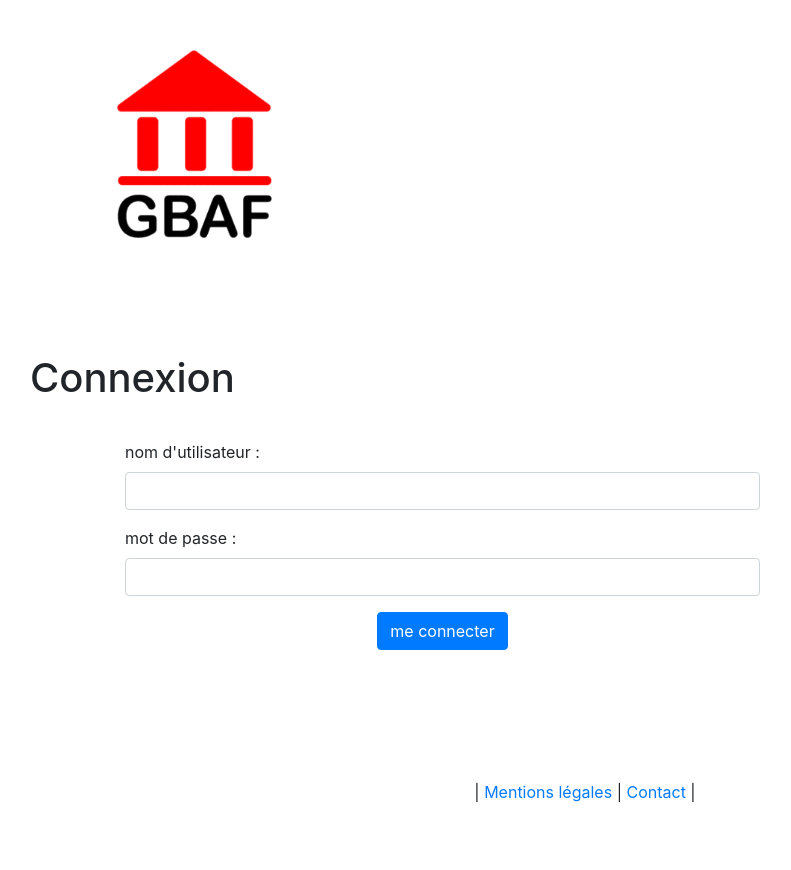
After one commit to jenny-rogeaux/projet3, a PHP site: page /login_form.php in a window 1280 px wide. The commit adds this page. Shown: the whole page, without its empty margins (55-846 px from the left). Run offline with PHP 8.4, Linux system fonts and the light colour scheme.

Commit message:
connexion + deconnexion utilisateur

```diff
--- a/database_functions.php
+++ b/database_functions.php
@@ -36,4 +36,10 @@
 
 		return false ;
 	}
+
+	function new_session($nom, $prenom)
+	{
+		$_SESSION["nom"] = $nom ;
+		$_SESSION["prenom"] = $prenom ;
+	}
 ?>
--- a/header.php
+++ b/header.php
@@ -5,6 +5,26 @@
 	développé par Jenny Rogeaux
 -->
 
-<header class="row">
-	<p><img src="pictures/GBAF.png" alt="logo du groupe GBAF" class="col-lg-5 offset-lg-1" /></p>
-</header>
+<?php
+	// on teste si une session est ouverte
+	if(isset($_SESSION["nom"]))
+	{
+		?><header class="row">
+			<p><img src="pictures/GBAF.png" alt="logo du groupe GBAF" class="col-lg-5 offset-lg-1" /></p>
+
+			<p>
+				<img src="icons/person-fill.svg" alt="" width="40" height="40" />
+				<?php echo $_SESSION["nom"]." ".$_SESSION["prenom"] ?><br />
+				<a href="logout.php">déconnexion</a>
+			</p>
+		</header><?php
+	}
+
+	else
+	{
+		?><header class="row">
+			<p><img src="pictures/GBAF.png" alt="logo du groupe GBAF" class="col-lg-5 offset-lg-1" /></p>
+		</header><?php
+	}
+
+?>
--- /dev/null
+++ b/login_form.php
@@ -0,0 +1,41 @@
+<!--
+	Extranet du groupe bancaire GBAF :
+	- formulaire de connexion
+
+	développé par Jenny Rogeaux
+-->
+
+<!DOCTYPE html>
+
+<html>
+	<head>
+		<meta charset="utf-8" />
+		<title>Extranet du Groupe GBAF | Connexion</title>
+		<link rel="stylesheet" href="bootstrap/css/bootstrap.min.css" />
+		<link rel="stylesheet" href="style.css" />
+	</head>
+
+	<body>
+		<div class="container">
+			<?php include("header.php") ; ?>
+
+			<section class="row">
+				<h1 class="col-lg-12">Connexion</h1>
+
+				<form class="col-lg-7 offset-lg-1" method="post" action="processing_login.php">
+					<div class="form-group">
+						<label for="pseudo">nom d'utilisateur</label> :
+						<input type="text" name="pseudo" id="pseudo" maxlength="20" required class="form-control" />
+					</div>
+					<div class="form-group">
+							<label for="mdp">mot de passe</label> :
+							<input type="password" name="mdp" id="mdp" maxlength="50" required class="form-control" />
+					</div>
+					<center><input type="submit" value="me connecter" class="btn btn-primary" /></center>
+				</form>
+			</section>
+
+			<?php include("footer.php") ; ?>
+		</div>
+	</body>
+</html>
--- a/processing_registration.php
+++ b/processing_registration.php
@@ -1,3 +1,5 @@
+<?php session_start() ; ?>
+
 <!--
 	Extranet du groupe bancaire GBAF :
 	- enregistrement d'un nouvel utilisateur
@@ -63,4 +65,7 @@
 		$res = $db->prepare("insert into account(nom, prenom, username, password, question, reponse) values(:nom, :prenom, :pseudo, :mdp, :question, :reponse)") ;
 		$res->execute(array("nom"=>$nom, "prenom"=>$prenom, "pseudo"=>$pseudo, "mdp"=>$mdp, "question"=>$question, "reponse"=>$reponse)) ;
 	}
+
+	// on créé la session
+	new_session($nom, $prenom) ;
 ?>
```
Also changed, not shown: logout.php (added, +16 -0 lines), processing_login.php (added, +56 -0 lines), icons/person-fill.svg (added).
